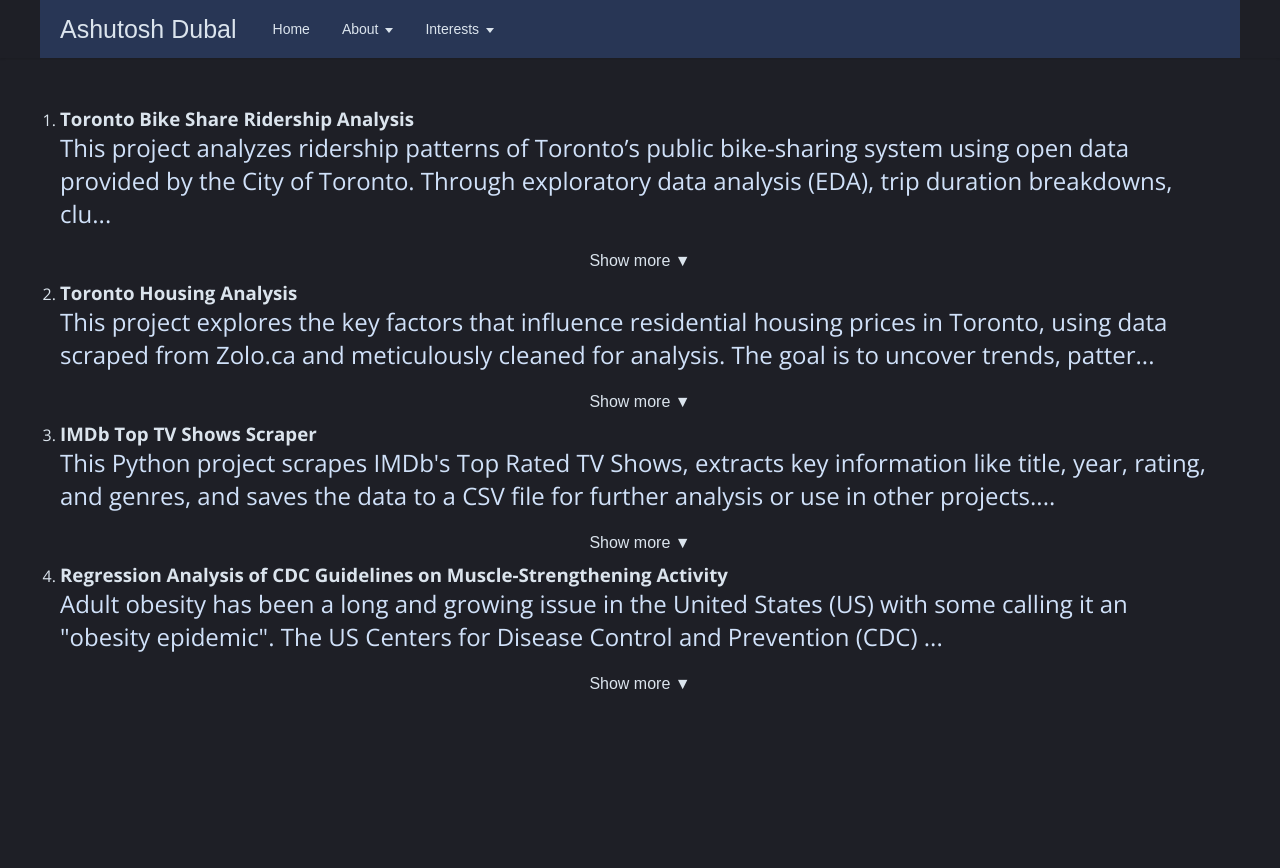
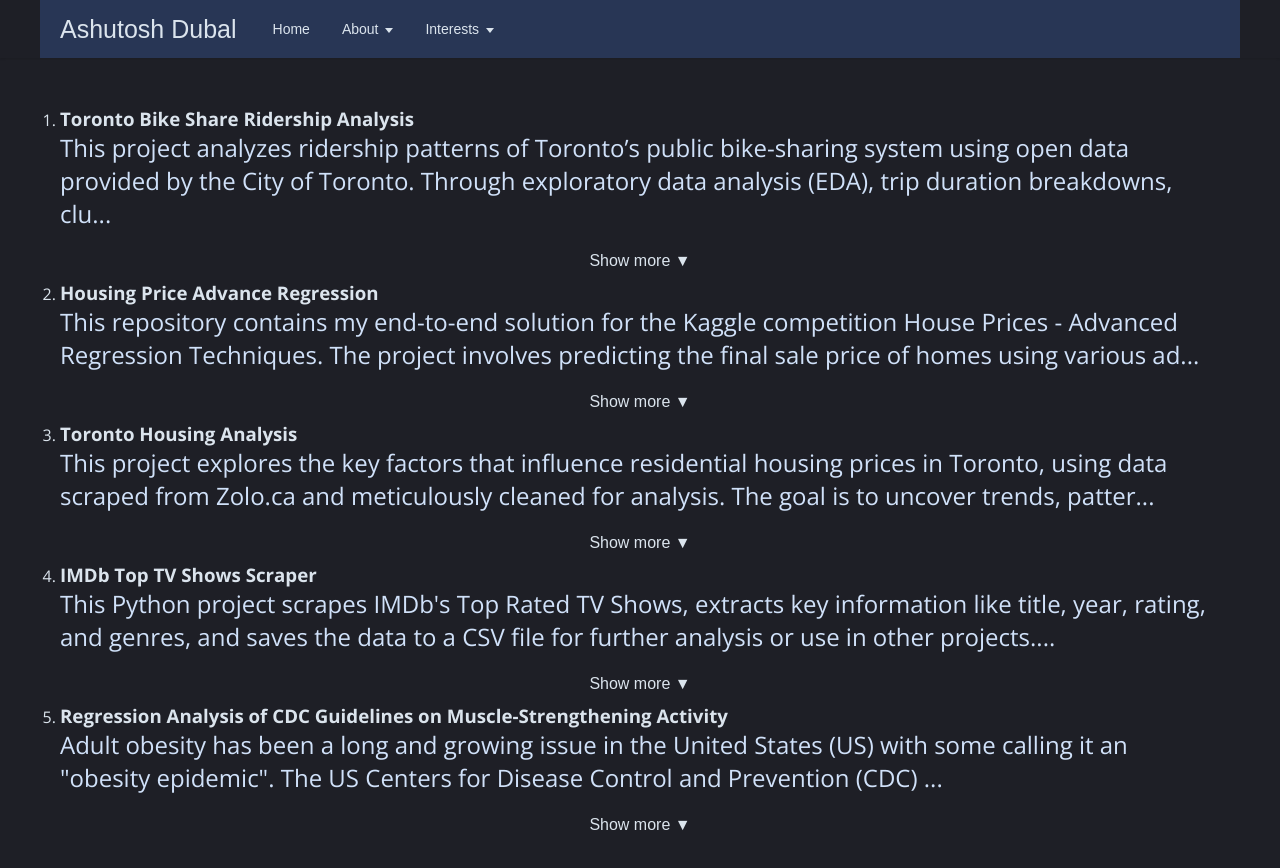
Before and after one commit to Ashutosh-Dubal/my-projects, a React (Create React App) app: page /projects/data-science in a window 1280 px wide. Shown: the top 868 px of the page. Before the commit the page ends 800 px from the top, so only its background shows below. Built offline with nearby package versions, Linux system fonts and the light colour scheme.

Commit message:
updating data_science page

```diff
--- a/src/routes/data-science.js
+++ b/src/routes/data-science.js
@@ -40,6 +40,12 @@ const Data = ({ title, content, pdfLink }) => {
           />
 
           <Data
+          title="Housing Price Advance Regression"
+          content={'This repository contains my end-to-end solution for the Kaggle competition House Prices - Advanced Regression Techniques. The project involves predicting the final sale price of homes using various advanced regression techniques and ensemble models.'}
+          pdfLink='https://github.com/Ashutosh-Dubal/Housing-Prices-Advance-Regression'
+          />
+
+          <Data
           title="Toronto Housing Analysis"
           content={'This project explores the key factors that influence residential housing prices in Toronto, using data scraped from Zolo.ca and meticulously cleaned for analysis. The goal is to uncover trends, patterns, and relationships between price and features such as square footage, number of bedrooms, bathrooms, and more.'}
           pdfLink='https://github.com/Ashutosh-Dubal/Toronto-housing-analysis'
```
